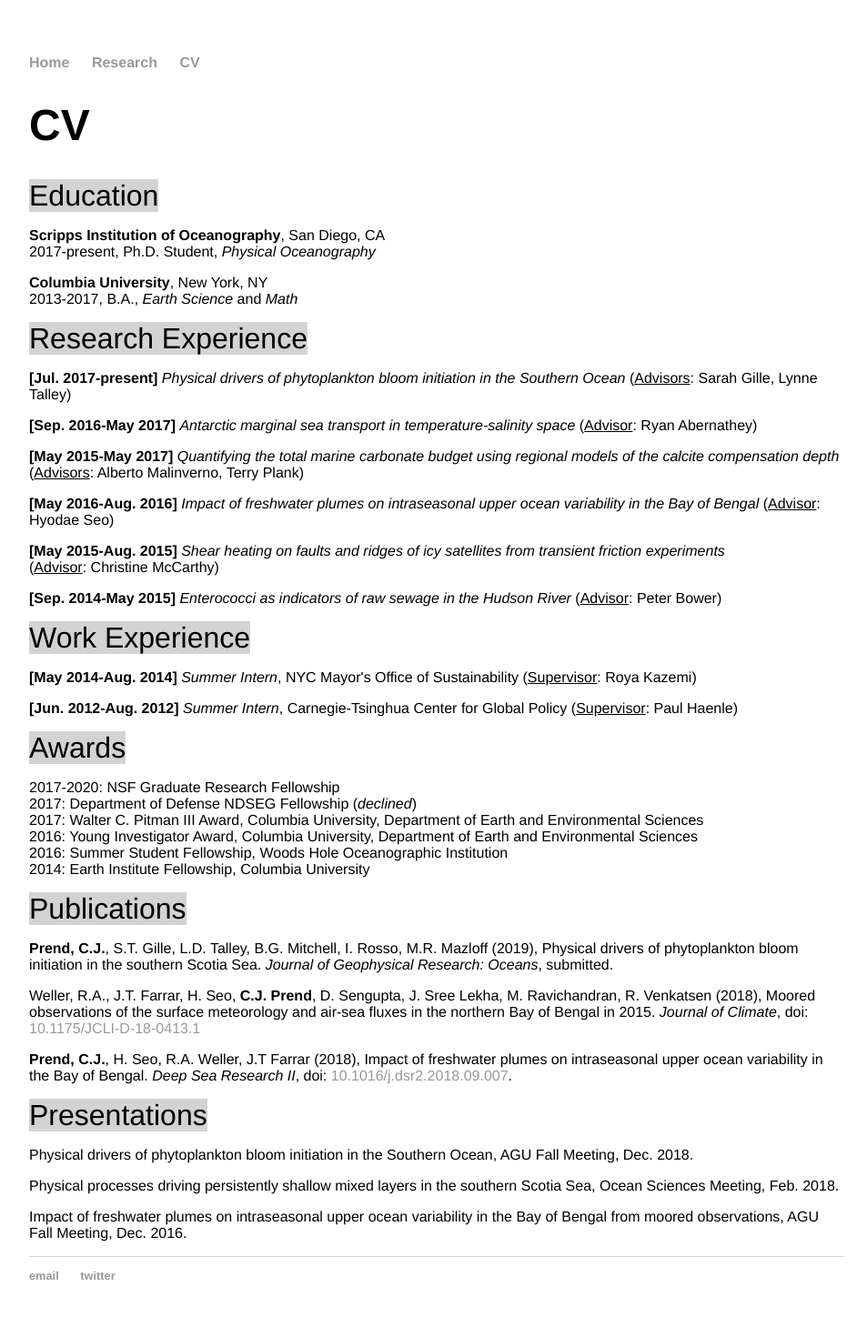
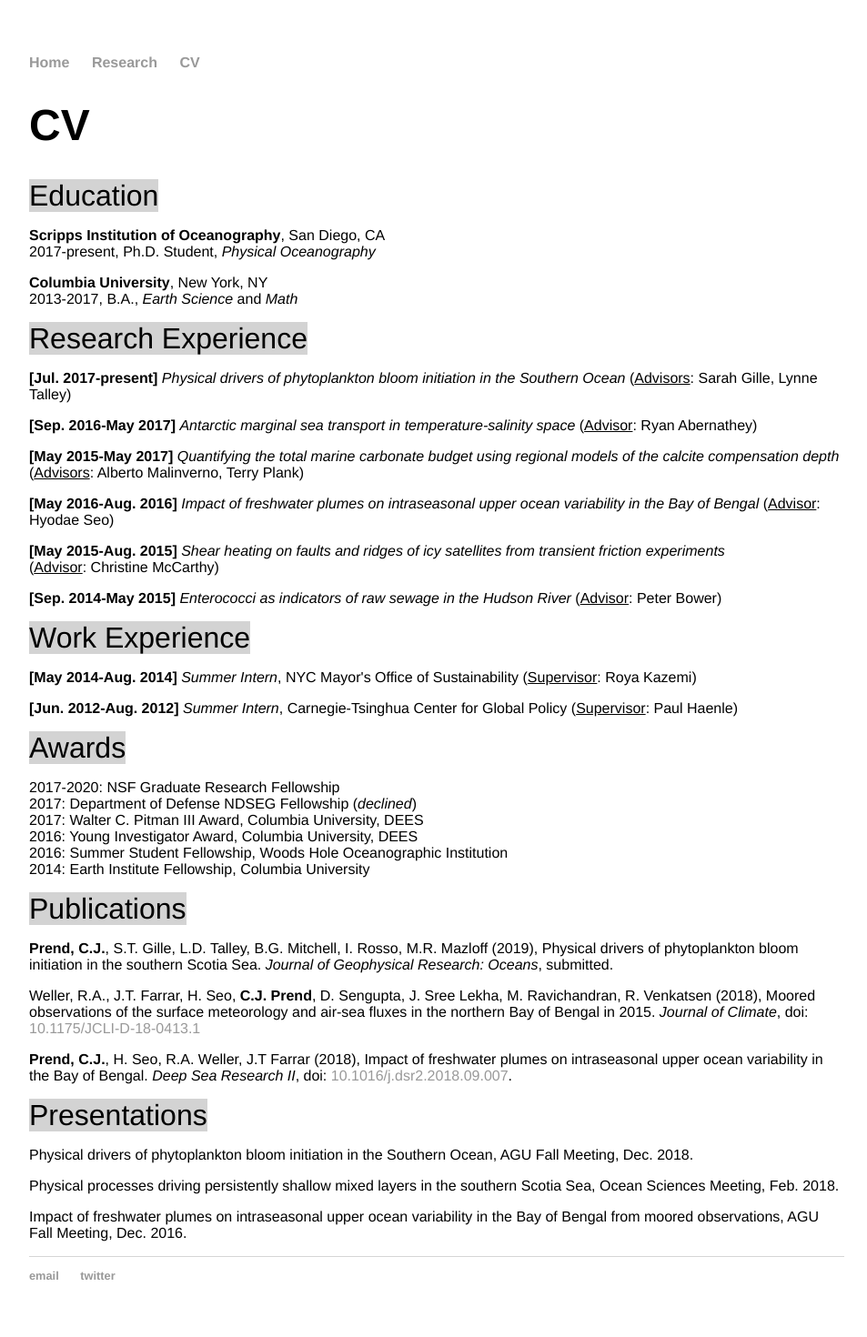
Before and after one commit to cprend/cprend.github.io, a Jekyll site: the page cv/index.html, which Jekyll copies as it is, in a window 1280 px wide. Shown: the whole page at 91% size, without its empty margins (160-1113 px from the left). Built offline with Jekyll 4.4.1, drawn with Linux system fonts in a browser that asks for light colours.

Commit message:
Update index.html

```diff
--- a/cv/index.html
+++ b/cv/index.html
@@ -38,8 +38,8 @@
 		<p1>Awards</p1>
 		<p>2017-2020: NSF Graduate Research Fellowship<br/>
 		2017: Department of Defense NDSEG Fellowship (<em>declined</em>)<br/>
-		2017: Walter C. Pitman III Award, Columbia University, Department of Earth and Environmental Sciences<br/>
-		2016: Young Investigator Award, Columbia University, Department of Earth and Environmental Sciences<br/>
+		2017: Walter C. Pitman III Award, Columbia University, DEES<br/>
+		2016: Young Investigator Award, Columbia University, DEES<br/>
 		2016: Summer Student Fellowship, Woods Hole Oceanographic Institution<br/>
 		2014: Earth Institute Fellowship, Columbia University</p>
 		<p1>Publications</p1>
```
